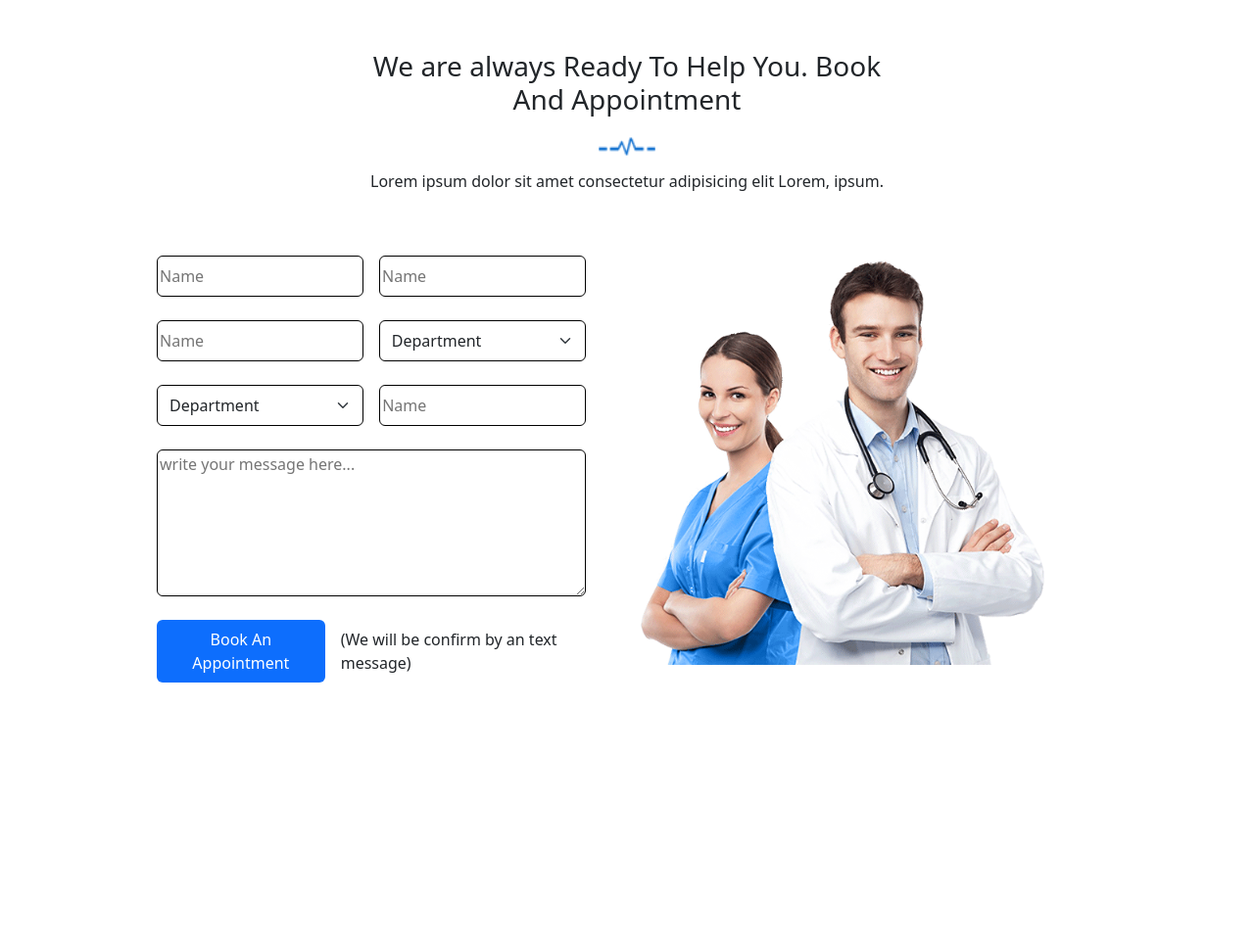
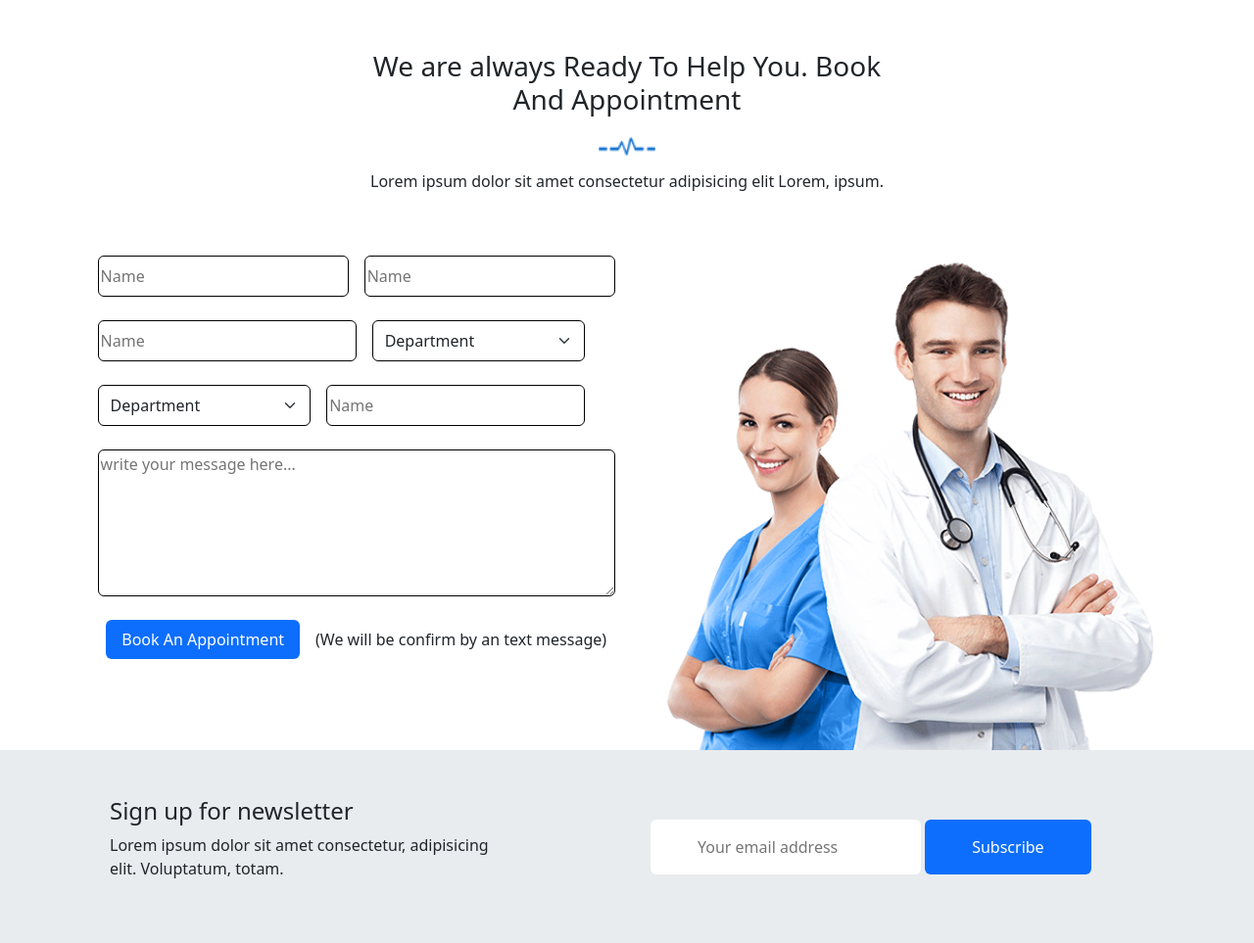
Before and after one commit to Gasbiachraf/Medi_Plus, a plain HTML site: page index.html in a window 1280 px wide. Shown: the part 5502-6465 px from the top of the page at 98% size. Before the commit the page ends 6286 px from the top, so only its background shows below. Drawn offline with nearby package versions, Linux system fonts and the light colour scheme.

Commit message:
home-section12

```diff
--- a/index.html
+++ b/index.html
@@ -530,7 +530,7 @@
 
         </section>
         <!-- section11 -->
-        <section class="d-flex  flex-column justify-content-center align-items-center  ">
+        <section class="d-flex  flex-column justify-content-center align-items-center ">
             <div class="d-flex flex-column align-items-center w-100 pt-lg-4">
                 <div class="d-flex flex-column align-items-center">
                     <h3 class="pt-lg-5 w-75 text-center">We are always Ready To Help You. Book And Appointment</h3>
@@ -539,14 +539,14 @@
                         ipsum.
                     </P>
                 </div>
-                <div class="w-75  d-flex  justify-content-between">
-                    <div class=" d-flex flex-column">
+                <div class="  d-flex  justify-content-between">
+                    <div class=" d-flex flex-column w-100">
                         <div class="d-flex gap-3 pb-4 ">
                             <input class="border-input  py-2 w-50" placeholder="Name" type="text">
-                            <input class="border-input py-2 w-50" placeholder="Name"  type="text">
+                            <input class="border-input py-2 w-50" placeholder="Name" type="text">
                         </div>
                         <div class="d-flex gap-3  pb-4">
-                            <input class="border-input py-2 w-50" placeholder="Name"  type="text">
+                            <input class="border-input py-2 w-50" placeholder="Name" type="text">
                             <select class="form-select py-2" name="" id="">
                                 <option value="">Department</option>
                             </select>
@@ -557,19 +557,33 @@
                             </select>
                             <input class="border-input py-2 w-50" placeholder="Name" type="text">
                         </div>
-                        <textarea rows="6" placeholder="write your message here..." name="" id="" class="form-textarea mb-3 border-input"></textarea>
-
+                        <textarea rows="6" placeholder="write your message here..." name="" id=""
+                            class="form-textarea mb-3 border-input"></textarea>
                         <div class="d-flex align-items-center justify-content-center w-100 gap-3">
-                            <button class="bg-primary border-0 rounded-2 text-white py-2 px-3">Book An Appointment</button>
+                            <button class="bg-primary border-0 rounded-2 text-white py-2 px-3">Book An
+                                Appointment</button>
                             <P class="pt-3"> (We will be confirm by an text message) </P>
                         </div>
                     </div>
-                    <div class="d-flex justify-content-center"><img height="80%" src="./public/img/contact-img.png" alt="">
+                    <div class="d-flex justify-content-center w-100 ps-5"><img class="w-100"
+                            src="./public/img/contact-img.png" alt="">
                     </div>
                 </div>
             </div>
         </section>
-
+        <!-- section12 -->
+        <section class="d-flex justify-content-center bg-body-secondary">
+            <div class="sec12-child d-flex justify-content-between align-items-center py-5">
+                <div class="w-100 ms-5">
+                    <h4>Sign up for newsletter</h4>
+                    <p class="w-75">Lorem ipsum dolor sit amet consectetur, adipisicing elit. Voluptatum, totam.</p>
+                </div>
+                <div class="w-100 ">
+                    <input class="border-0 rounded-2  py-3 px-5 w-50" placeholder="Your email address " type="email">
+                    <button class="bg-primary border-0 rounded-2 text-white py-3 px-5">Subscribe</button>
+                </div>
+            </div>
+        </section>
     </main>
 
     <script src='./node_modules/bootstrap/dist/js/bootstrap.bundle.js'></script>
--- a/src/sass/modules/home/_main.sass
+++ b/src/sass/modules/home/_main.sass
@@ -84,5 +84,9 @@
 .border-input
     border: 1px solid black
     border-radius: 6px
+// section12
+.sec12-child
+    width: 90%
+
 
 @media  ( max-width: 430px )
```
Also changed, not shown: public/css/app.css, 1 other file.
